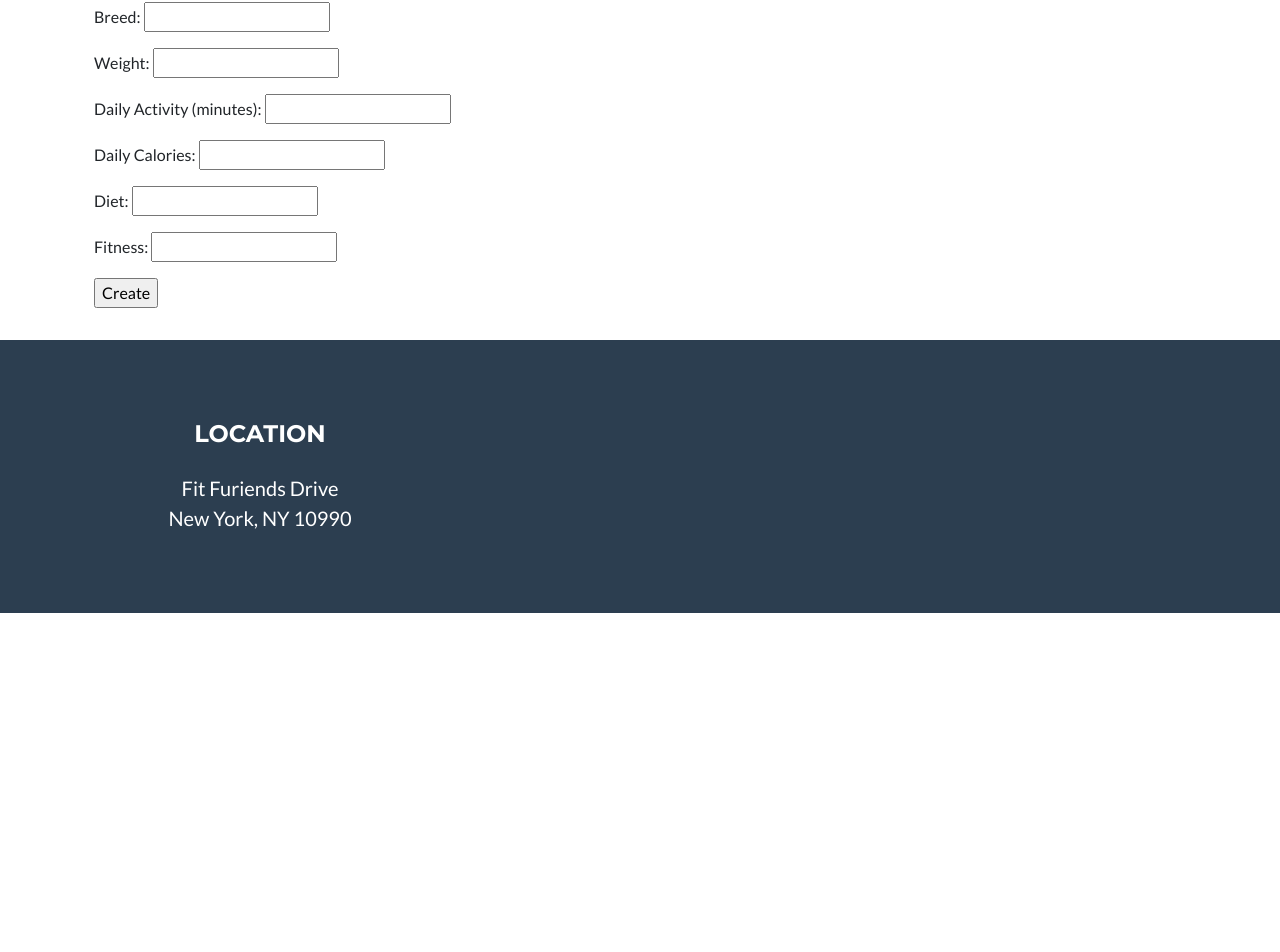
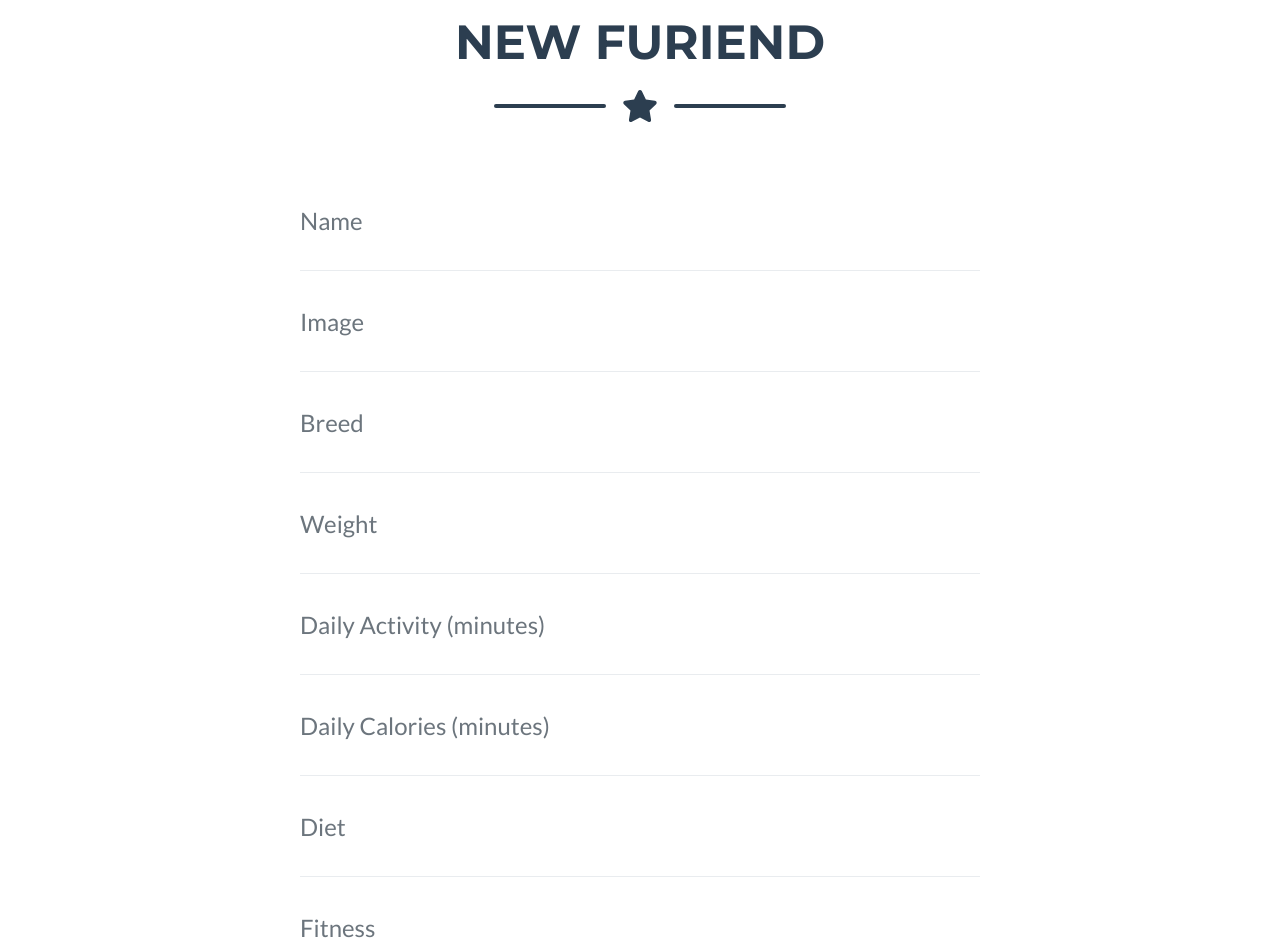
Before and after one commit to aw0ng/ff_frontend, a Vue app: page /dogs/new in a window 1280 px wide. Shown: the part 234-1186 px from the top of the page. Before the commit the page ends 847 px from the top, so only its background shows below. Built offline with nearby package versions, Linux system fonts and the light colour scheme; the HTML template or start-up script is replaced by a standard one.

Commit message:
update theme contact form with DogsNew inputs

```diff
--- a/src/App.vue
+++ b/src/App.vue
@@ -43,7 +43,7 @@
         <div class="row">
           <!-- Footer Location-->
           <div class="col-lg-4 mb-5 mb-lg-0">
-            <h4 class="text-uppercase mb-4">Location</h4>
+            <h4 class="text-uppercase mb-4">Headquarters</h4>
             <p class="lead mb-0">
               Fit Furiends Drive
               <br />
--- a/src/views/Login.vue
+++ b/src/views/Login.vue
@@ -22,8 +22,9 @@
 
 <style scoped>
 .login {
-  margin-top: 6rem;
+  margin-top: 10rem;
   text-align: center;
+  margin-bottom: 10rem;
 }
 
 .form-group {
--- a/src/views/Signup.vue
+++ b/src/views/Signup.vue
@@ -34,8 +34,9 @@
 
 <style scoped>
 .signup {
-  margin-top: 6rem;
+  margin-top: 10rem;
   text-align: center;
+  margin-bottom: 4rem;
 }
 
 .form-group {
--- a/src/views/dogs/DogsIndex.vue
+++ b/src/views/dogs/DogsIndex.vue
@@ -1,6 +1,6 @@
 <template>
   <div class="dogs-index">
-    <h1>Featured Furiends</h1>
+    <h1>Our Furiends</h1>
     <div class="info" v-for="dog in dogs" v-bind:key="dog.id">
       <h2>{{ dog.name }}</h2>
       <img class="img" v-bind:src="dog.image" v-bind:alt="dog.name" />
@@ -11,7 +11,7 @@
 
 <style>
 .dogs-index {
-  margin-top: 5rem;
+  margin-top: 10rem;
   width: 95%;
   text-align: center;
 }
--- a/src/views/dogs/DogsNew.vue
+++ b/src/views/dogs/DogsNew.vue
@@ -1,51 +1,161 @@
 <template>
   <div class="dogs-new">
-    <h1>New Furiend</h1>
-    <form v-on:submit.prevent="createDog()">
-      <ul>
-        <li v-for="error in errors" v-bind:key="error">{{ error }}</li>
-      </ul>
-      <p>
-        Name:
-        <input type="text" v-model="newDogName" />
-      </p>
-      <p>
-        Image:
-        <input type="text" v-model="newDogImage" />
-      </p>
-      <p>
-        Breed:
-        <input type="text" v-model="newDogBreed" />
-      </p>
-      <p>
-        Weight:
-        <input type="text" v-model="newDogWeight" />
-      </p>
-      <p>
-        Daily Activity (minutes):
-        <input type="text" v-model="newDogMin_of_Activity" />
-      </p>
-      <p>
-        Daily Calories:
-        <input type="text" v-model="newDogDaily_Kcal" />
-      </p>
-      <p>
-        Diet:
-        <input type="text" v-model="newDogDiet" />
-      </p>
-      <p>
-        Fitness:
-        <input type="text" v-model="newDogFitness" />
-      </p>
-      <p><input type="submit" value="Create" /></p>
-    </form>
+    <section class="page-section" id="contact">
+      <div class="container">
+        <!-- Contact Section Heading-->
+        <h2 class="page-section-heading text-center text-uppercase text-secondary mb-0">New Furiend</h2>
+        <!-- Icon Divider-->
+        <div class="divider-custom">
+          <div class="divider-custom-line"></div>
+          <div class="divider-custom-icon"><i class="fas fa-star"></i></div>
+          <div class="divider-custom-line"></div>
+        </div>
+        <!-- Contact Section Form-->
+        <div class="row">
+          <div class="col-lg-8 mx-auto">
+            <form id="contactForm" v-on:submit.prevent="createDog()">
+              <ul>
+                <li v-for="error in errors" v-bind:key="error">{{ error }}</li>
+              </ul>
+              <div class="control-group">
+                <div class="form-group floating-label-form-group controls mb-0 pb-2">
+                  <label>Name</label>
+                  <input
+                    class="form-control"
+                    id="name"
+                    type="text"
+                    placeholder="Name"
+                    required="required"
+                    data-validation-required-message="Please enter your name."
+                    v-model="newDogName"
+                  />
+                  <p class="help-block text-danger"></p>
+                </div>
+              </div>
+              <div class="control-group">
+                <div class="form-group floating-label-form-group controls mb-0 pb-2">
+                  <label>Image</label>
+                  <input
+                    class="form-control"
+                    id="name"
+                    type="text"
+                    placeholder="Image"
+                    required="required"
+                    data-validation-required-message="Please enter image url."
+                    v-model="newDogImage"
+                  />
+                  <p class="help-block text-danger"></p>
+                </div>
+              </div>
+              <div class="control-group">
+                <div class="form-group floating-label-form-group controls mb-0 pb-2">
+                  <label>Breed</label>
+                  <input
+                    class="form-control"
+                    id="name"
+                    type="text"
+                    placeholder="Breed"
+                    required="required"
+                    data-validation-required-message="Please enter breed type."
+                    v-model="newDogBreed"
+                  />
+                  <p class="help-block text-danger"></p>
+                </div>
+              </div>
+              <div class="control-group">
+                <div class="form-group floating-label-form-group controls mb-0 pb-2">
+                  <label>Weight</label>
+                  <input
+                    class="form-control"
+                    id="name"
+                    type="text"
+                    placeholder="Weight"
+                    required="required"
+                    data-validation-required-message="Please enter your furiend's weight."
+                    v-model="newDogWeight"
+                  />
+                  <p class="help-block text-danger"></p>
+                </div>
+              </div>
+              <div class="control-group">
+                <div class="form-group floating-label-form-group controls mb-0 pb-2">
+                  <label>Daily Activity</label>
+                  <input
+                    class="form-control"
+                    id="name"
+                    type="text"
+                    placeholder="Daily Activity (minutes)"
+                    required="required"
+                    data-validation-required-message="Please enter daily activity in minutes."
+                    v-model="newDogMin_of_Activity"
+                  />
+                  <p class="help-block text-danger"></p>
+                </div>
+              </div>
+              <div class="control-group">
+                <div class="form-group floating-label-form-group controls mb-0 pb-2">
+                  <label>Daily Calories</label>
+                  <input
+                    class="form-control"
+                    id="name"
+                    type="text"
+                    placeholder="Daily Calories (minutes)"
+                    required="required"
+                    data-validation-required-message="Please enter daily calories consumed."
+                    v-model="newDogDaily_Kcal"
+                  />
+                  <p class="help-block text-danger"></p>
+                </div>
+              </div>
+              <div class="control-group">
+                <div class="form-group floating-label-form-group controls mb-0 pb-2">
+                  <label>Diet</label>
+                  <input
+                    class="form-control"
+                    id="name"
+                    type="text"
+                    placeholder="Diet"
+                    required="required"
+                    data-validation-required-message="Please enter type of food."
+                    v-model="newDogDiet"
+                  />
+                  <p class="help-block text-danger"></p>
+                </div>
+              </div>
+              <div class="control-group">
+                <div class="form-group floating-label-form-group controls mb-0 pb-2">
+                  <label>Fitness</label>
+                  <input
+                    class="form-control"
+                    id="name"
+                    type="text"
+                    placeholder="Fitness"
+                    required="required"
+                    data-validation-required-message="Please enter preferred activity."
+                    v-model="newDogFitness"
+                  />
+                  <p class="help-block text-danger"></p>
+                </div>
+              </div>
+              <br />
+              <div id="success"></div>
+              <div class="form-group">
+                <button class="btn btn-primary btn-xl" id="sendMessageButton" type="submit" value="Create">
+                  Add Furiend
+                </button>
+              </div>
+            </form>
+          </div>
+        </div>
+      </div>
+    </section>
   </div>
 </template>
 
 <style scoped>
 .dogs-new {
-  margin-top: 5em;
-  margin-bottom: 2em;
+  margin-top: 10em;
+  margin-bottom: 6em;
 }
 </style>
 
```
